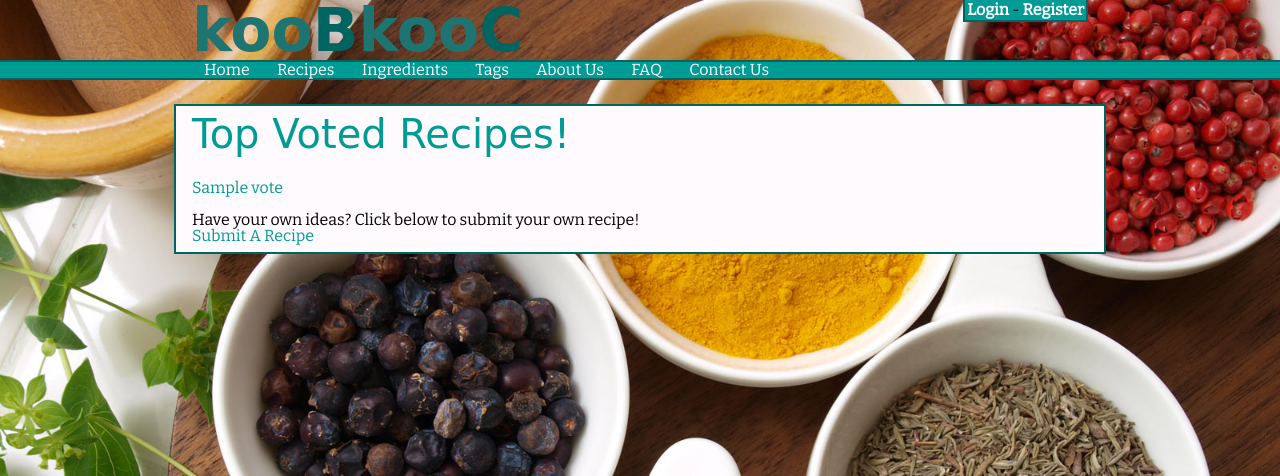
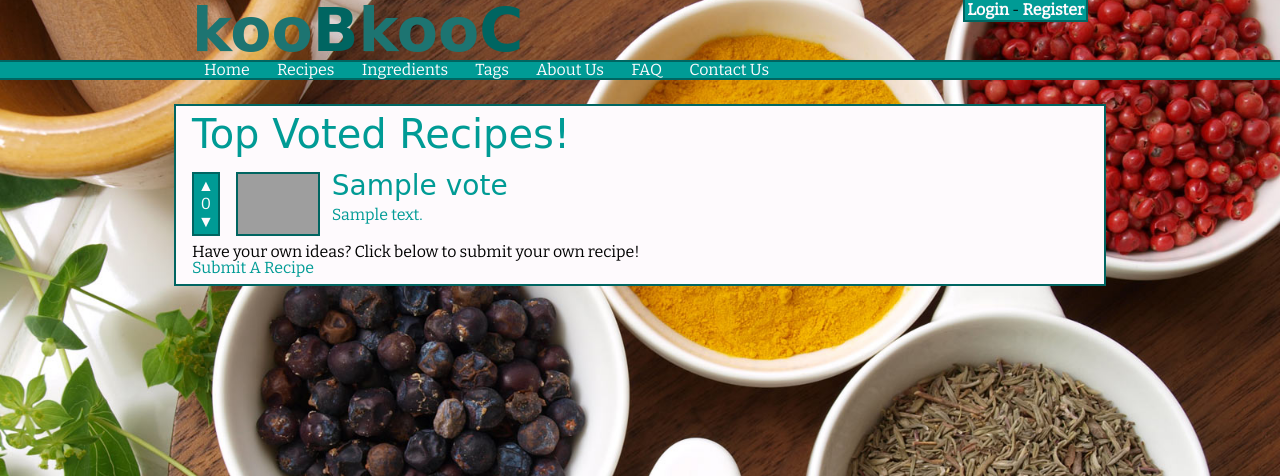
Before and after one commit to JacobFischer/kooBkooC, a CodeIgniter app: page /index.php/recipe in a window 1280 px wide. Shown: the top 476 px of the page. Run offline with CodeIgniter, Linux system fonts and the light colour scheme; tables that the repository leaves empty or names only in its code hold one stand-in row (values such as "Sample post"); some libraries are stand-ins or nearby versions; some web fonts are replaced; grey boxes are pictures that could not be loaded.

Commit message:
Added a new "short" view for recipes to be used on the front and recipe pages. Voting does not work for it [yet].

```diff
--- a/application/controllers/recipe.php
+++ b/application/controllers/recipe.php
@@ -5,7 +5,7 @@ class Recipe extends CI_Controller
 
   public function index()
   {
-  $query = $this->db->query("SELECT RecipesID, SUM(Direction), Name FROM Votes JOIN Recipes on Votes.RecipesID = Recipes.ID GROUP BY RecipesID ORDER BY SUM(Direction) DESC LIMIT 5" );
+    $query = $this->db->query("SELECT RecipesID AS ID, SUM(Direction) AS Direction, Name, Description FROM Votes JOIN Recipes on Votes.RecipesID = Recipes.ID GROUP BY RecipesID ORDER BY SUM(Direction) DESC LIMIT 5" );
 
     if($query->num_rows() == 0)
     {
@@ -14,7 +14,7 @@ class Recipe extends CI_Controller
 
     else
     {
-    $this->template->load('recipes_page' , array("recipes" => $query));
+      $this->template->load('recipes_page' , array("recipes" => $query->result() ) );
     }
   }
 
--- /dev/null
+++ b/application/views/recipes/short.php
@@ -0,0 +1,14 @@
+<section class="recipe-short">
+  <div id="recipe-voter">
+    <button id="recipe-up-vote">&#9650;</button>
+    <span id="recipe-total"><?=$recipe->Direction?></span>
+    <button id="recipe-down-vote">&#9660;</button>
+  </div>
+  <a href="<?=site_url( array( 'recipe', 'id', $recipe->ID ) )?>">
+    <img src="http://home.jacobfischer.me/cs397_uploads/recipes/<?=$recipe->ID?>" />
+    <div>
+      <h2><?=$recipe->Name?></h2>
+      <span><?=$recipe->Description?></span>
+    </div>
+  </a>
+</section>
--- a/application/views/recipes_page.php
+++ b/application/views/recipes_page.php
@@ -1,9 +1,7 @@
 <h1>Top Voted Recipes! </h1>
-<br>
 <ol>
-<?foreach($recipes->result() as $i):?>
-<?$j = $i->RecipesID?>
-<li><a href="<?=base_url() . "index.php/recipe/id/$j"?>"><?=$i->Name?></a></li>
+<?foreach($recipes as $recipe):?>
+<li><?=$this->load->view('recipes/short', array('recipe' => $recipe ) )?></li>
 <? endforeach; ?>
 </ol><br/>
 
--- a/styles/style.css
+++ b/styles/style.css
@@ -24,6 +24,7 @@ textarea { font-family: 'Bitter', sans-serif; border: 0.125em solid #009B95; wid
 em { font-style:italic; }
 strong { font-weight: bold; }
 hr { border: none; height: 0.125em; background: #006561; }
+h2 a:hover, h2 a:focus, h2 a:active, a:hover h2, a:active h2, a:focus h2 { color: #006561; }
 
 /* Template Specific
 *********************************************************/
@@ -71,6 +72,13 @@ section#recipe-tags ul li a { background-color: #009B95; border: 0.125em solid #
 section#recipe-tags ul li a:hover, section#recipe-tags ul li a:active, section#recipe-tags ul li a:focus { color: #A1F0EE; }
 img#recipe-img { width: 25em; height: auto; float: right; border: 0.125em solid #006561; margin-left: 0.25em;}
 
+section.recipe-short { width: 100%; float: left; margin: 0.5em 0;}
+section.recipe-short a { width: 90%; float: left; }
+section.recipe-short a img { height: 3.75em; width: auto; float: left; border: 0.125em solid #006561; }
+section.recipe-short a div { float: left; padding-left: 0.75em; }
+section.recipe-short a div h2 { float: left; margin-bottom: 0.25em; }
+section.recipe-short a div span { float: left; clear: left;}
+
 /* Ingredients
 *********************************************************/
 section#ingredient-body { width: 100%; float: left; }
```
Lines whose indentation alone changed are shown as unchanged.
